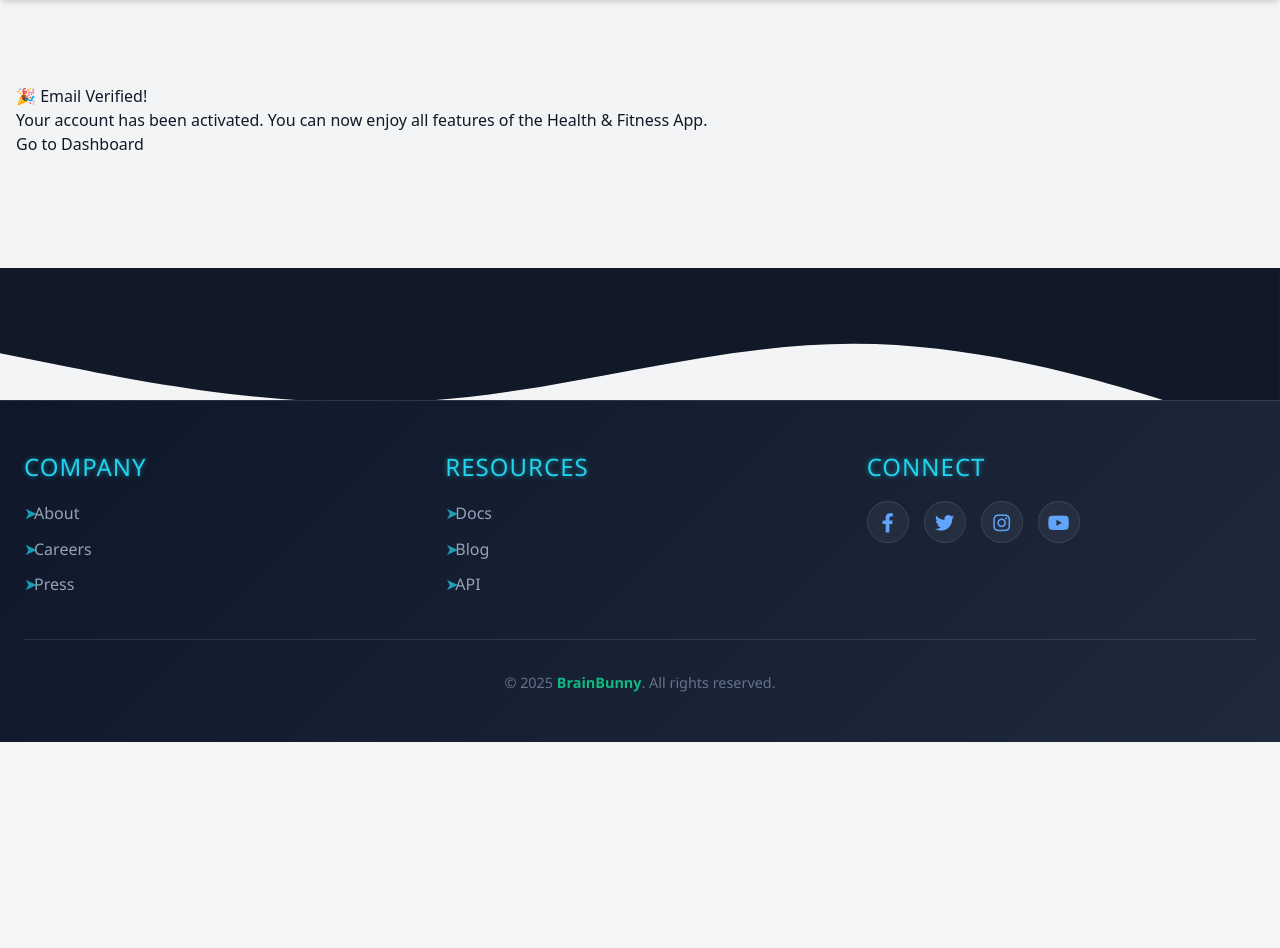
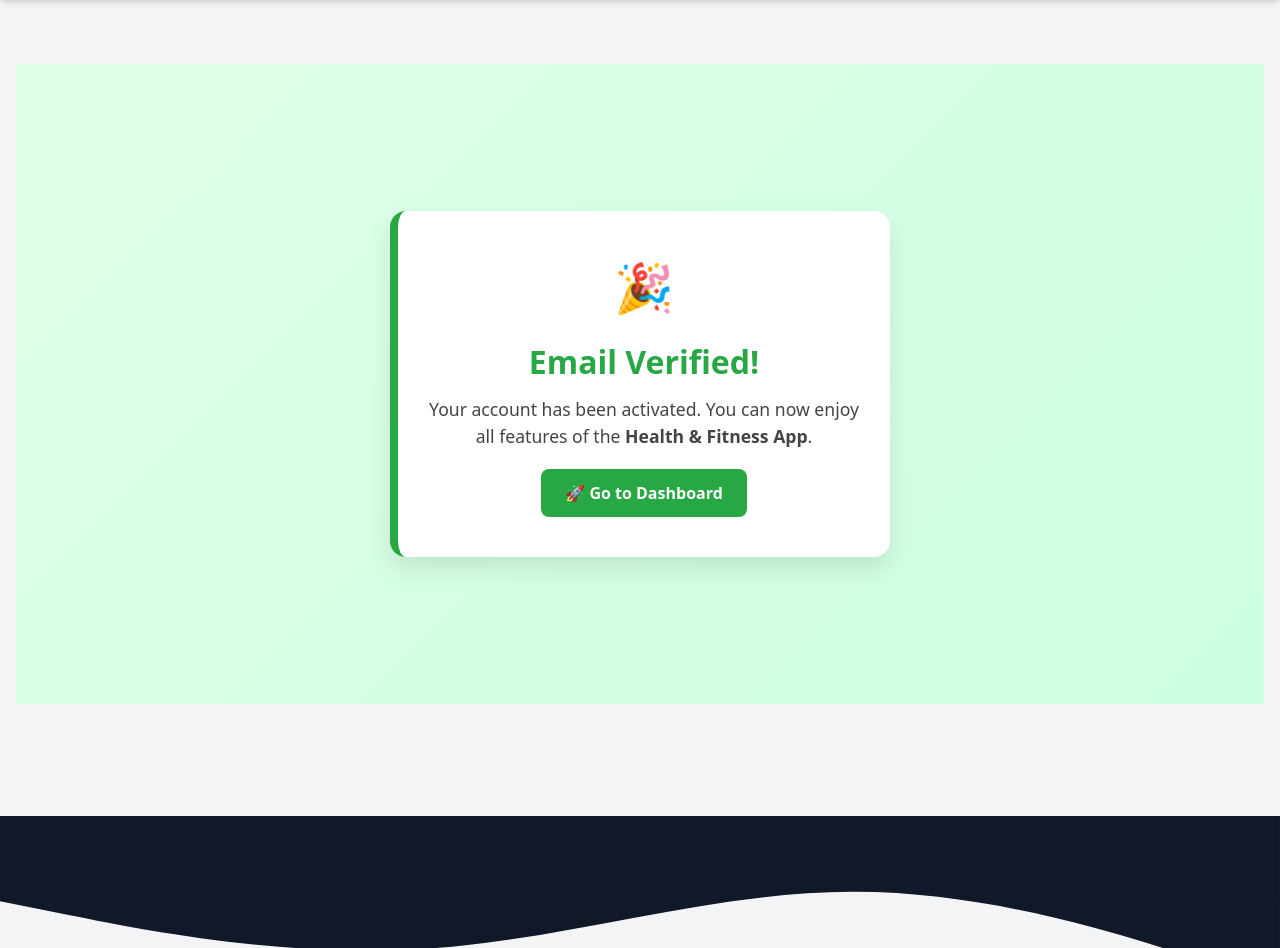
Before and after one commit to amma630/apfit, a Django app: template health_fitness_ai/templates/users/email_verified.html in a window 1280 px wide. Shown: the part 72-1020 px from the top of the page. Before the commit the page ends 814 px from the top, so only its background shows below. Run offline with Django 5.2, Linux system fonts and the light colour scheme; the template is opened without the code that fills it, so the values that code supplies are empty.

Commit message:
Update email_verified.html

```diff
--- a/health_fitness_ai/templates/users/email_verified.html
+++ b/health_fitness_ai/templates/users/email_verified.html
@@ -1,9 +1,84 @@
 {% extends 'users/base.html' %}
 
+{% block title %}Email Verified{% endblock %}
+
 {% block content %}
-<div class="container mt-5">
-    <h2>🎉 Email Verified!</h2>
-    <p>Your account has been activated. You can now enjoy all features of the Health & Fitness App.</p>
-    <a href="{% url 'dashboard' %}" class="btn btn-primary">Go to Dashboard</a>
+<div class="success-container">
+    <div class="success-card">
+        <div class="success-icon">🎉</div>
+        <h2 class="success-title">Email Verified!</h2>
+        <p class="success-text">
+            Your account has been activated. You can now enjoy all features of the <strong>Health & Fitness App</strong>.
+        </p>
+        <a href="{% url 'dashboard' %}" class="success-btn">🚀 Go to Dashboard</a>
+    </div>
 </div>
+<style>
+    .success-container {
+    display: flex;
+    justify-content: center;
+    align-items: center;
+    padding: 60px 20px;
+    min-height: 80vh;
+    background: linear-gradient(135deg, #e0ffe9, #ccffe0);
+}
+
+.success-card {
+    background-color: #ffffff;
+    border-left: 8px solid #28a745;
+    border-radius: 16px;
+    padding: 40px 30px;
+    box-shadow: 0 12px 24px rgba(0, 0, 0, 0.1);
+    max-width: 500px;
+    width: 100%;
+    text-align: center;
+    animation: fadeSlide 0.6s ease-in-out;
+}
+
+.success-icon {
+    font-size: 3rem;
+    margin-bottom: 15px;
+}
+
+.success-title {
+    font-size: 2rem;
+    color: #28a745;
+    margin-bottom: 10px;
+    font-weight: 700;
+}
+
+.success-text {
+    font-size: 1.1rem;
+    color: #444;
+    margin-bottom: 20px;
+}
+
+.success-btn {
+    display: inline-block;
+    background-color: #28a745;
+    color: #fff;
+    padding: 12px 24px;
+    border-radius: 8px;
+    text-decoration: none;
+    font-weight: 600;
+    transition: background-color 0.3s ease, transform 0.2s ease;
+}
+
+.success-btn:hover {
+    background-color: #218838;
+    transform: translateY(-2px);
+}
+
+@keyframes fadeSlide {
+    0% {
+        transform: translateY(-20px);
+        opacity: 0;
+    }
+    100% {
+        transform: translateY(0);
+        opacity: 1;
+    }
+}
+
+</style>
 {% endblock %}
```
